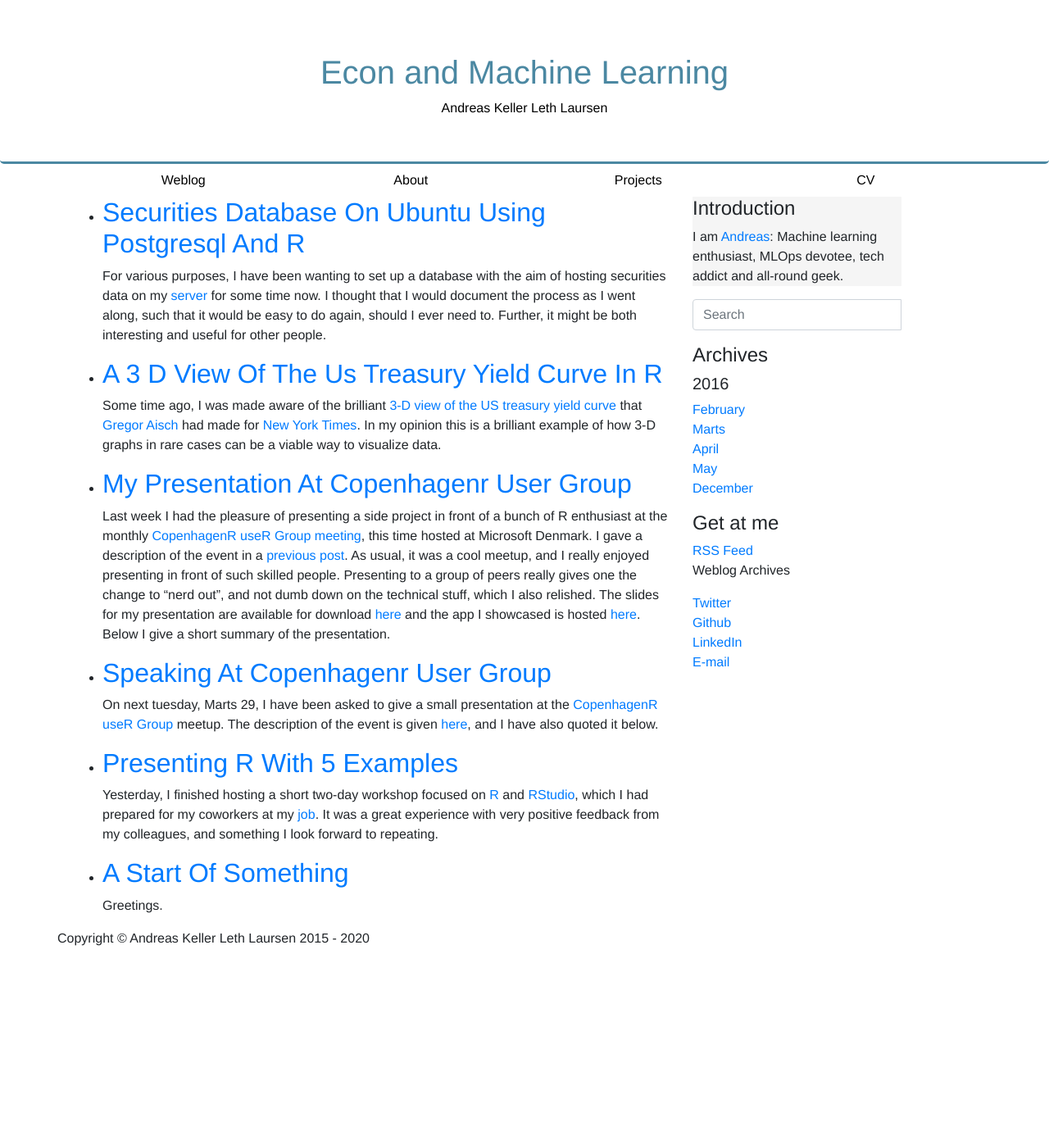
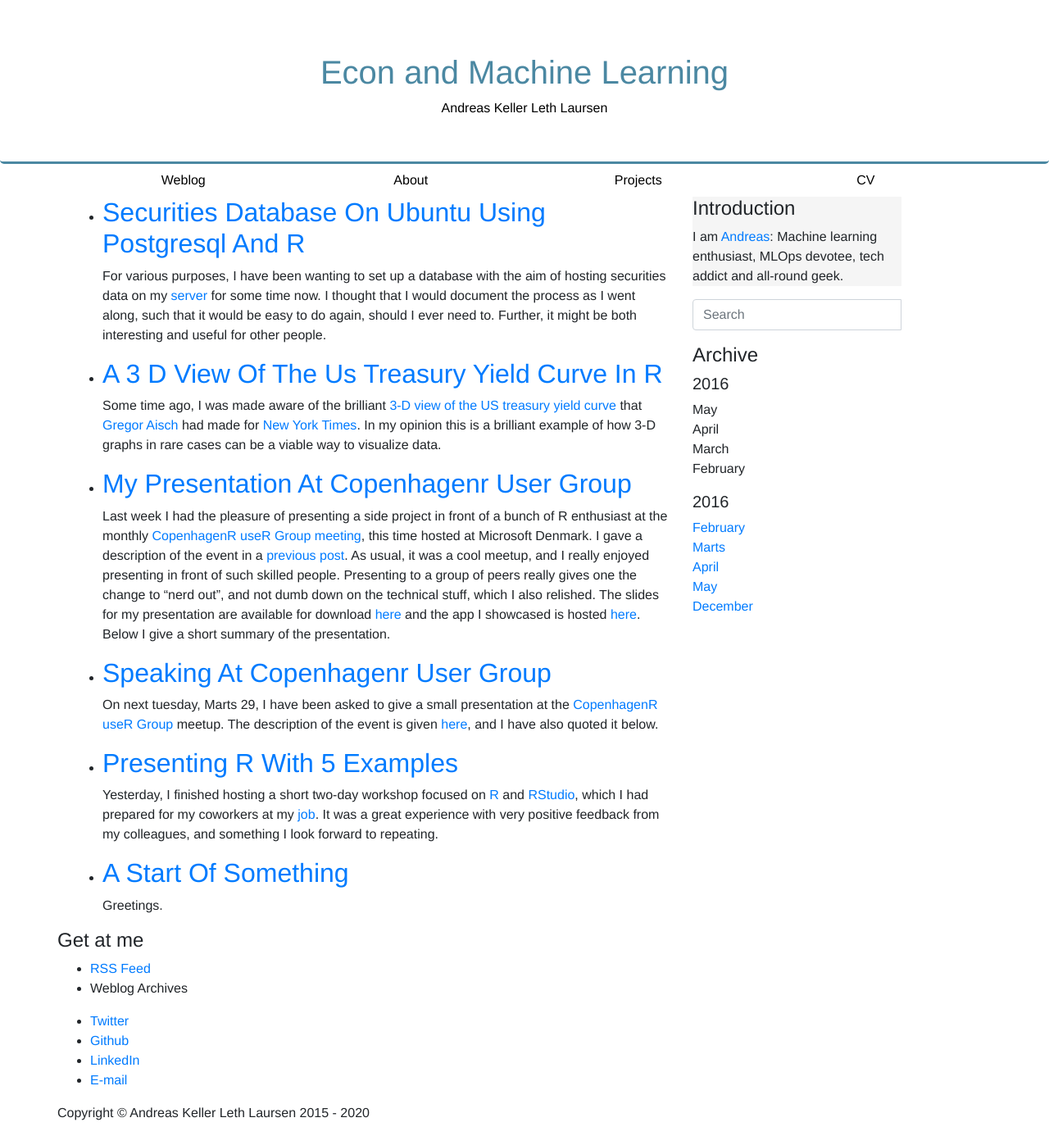
Before and after one commit to AKLLaursen/AKLLaursen.github.io, a Jekyll site: the page built from index.html, in a window 1280 px wide. Shown: the whole page at 82% size. Built offline with Jekyll 4.4.1, drawn with Linux system fonts in a browser that asks for light colours; before the commit the page ends 1173 px from its top, so only the background shows below that.

Commit message:
Experimenting with archiving.

```diff
--- a/_layouts/default.html
+++ b/_layouts/default.html
@@ -56,7 +56,23 @@
                             </form>
                         </div>
                         <div class="sidebar-module archive">
-                            <h4>Archives</h4>
+                            <h4>Archive</h4>
+	                        <ul>
+	                          {% for post in site.posts %}
+	                            {% unless post.next %}
+	                              <h5>{{ post.date | date: '%Y' }}</h5>
+                                {% else %}
+                                  <li>
+	                                {% capture year %}{{ post.date | date: '%B' }}{% endcapture %}
+                                    {% capture nyear %}{{ post.next.date | date: '%B' }}{% endcapture %}
+                                </li>
+	                              {% if year != nyear %}
+	                                <h>{{ post.date | date: '%B' }}</h3>
+	                              {% endif %}
+	                            {% endunless %}
+	                          {% endfor %}
+	                        </ul>
+</div>
                             <h5>2016</h5>
                             <ul>
                                 <li>
```
Also changed, not shown: 11 other files.
